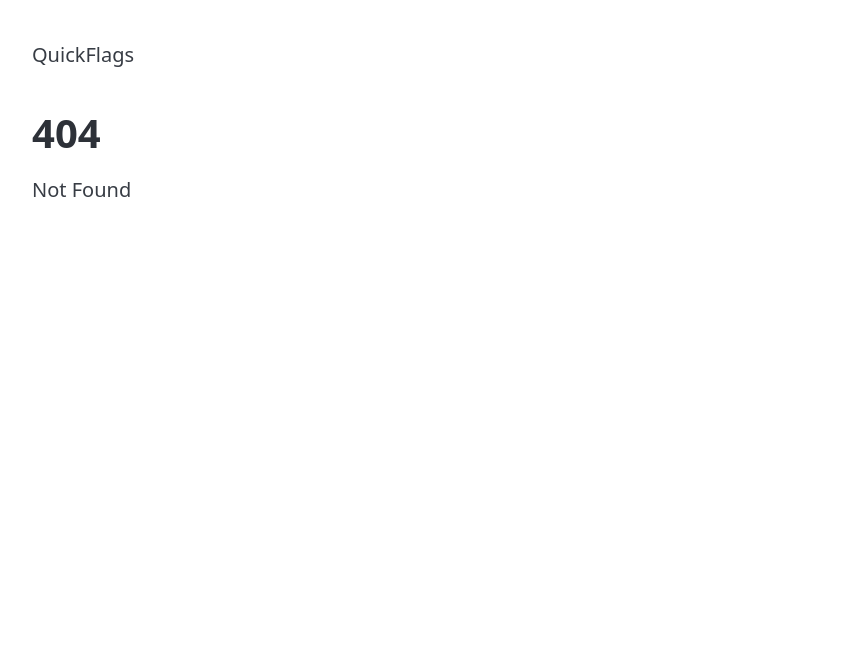
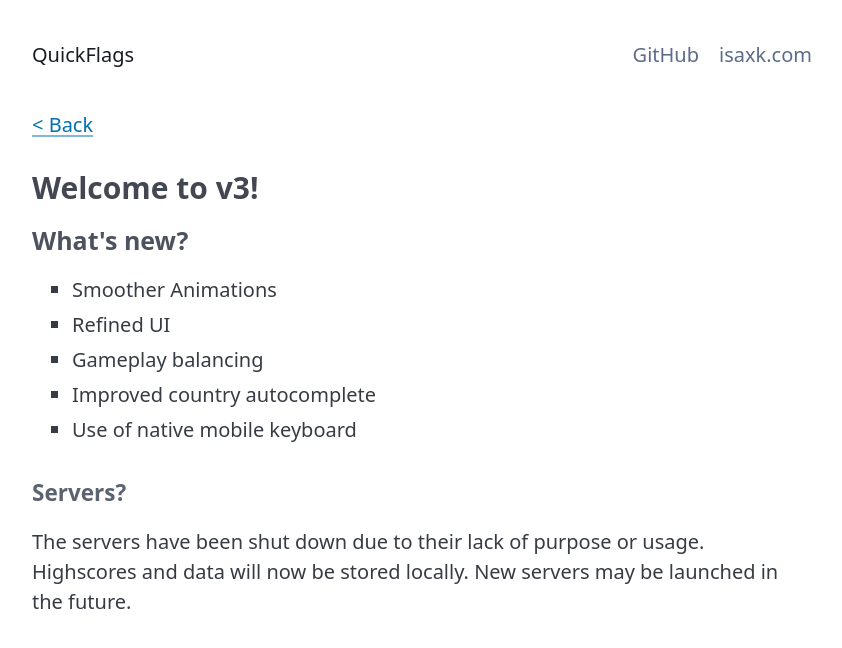
Before and after one commit to isaxk/quickflags, a SvelteKit app: page /info/v3 in a window 1280 px wide. Before the commit this address had no page. Shown: the top 648 px of the page, without its empty margins (218-1060 px from the left). Built offline with nearby package versions, Linux system fonts and the light colour scheme; a web font is replaced by a local one.

Commit message:
moved v3 info to new page

```diff
--- a/src/lib/components/Header.svelte
+++ b/src/lib/components/Header.svelte
@@ -30,11 +30,11 @@
 <div class="header-container">
 	<nav class="header-content">
 		<ul>
-			<li>QuickFlags</li>
+			<li><a href="/" class="contrast">QuickFlags</a></li>
 		</ul>
 		{#key $page.url.pathname}
 			<ul>
-				{#if $page.url.pathname === "/"}
+				{#if $page.url.pathname !== "/play"}
 					<li><a href="https://github.com/isaxk/quickflags" class="secondary">GitHub</a></li>
 					<li><a href="https:/www.isaxk.com" class="secondary">isaxk.com</a></li>
 					<!-- <li><details class="dropdown">
--- /dev/null
+++ b/src/routes/info/+layout.svelte
@@ -0,0 +1,5 @@
+<a href="/">&lt; Back</a>
+
+
+<br><br>
+<slot/>
--- /dev/null
+++ b/src/routes/info/v3/+page.svelte
@@ -0,0 +1,16 @@
+<h3>Welcome to v3!</h3>
+
+<h4>What's new?</h4>
+<ul>
+    <li>Smoother Animations</li>
+    <li>Refined UI</li>
+    <li>Gameplay balancing</li>
+    <li>Improved country autocomplete</li>
+    <li>Use of native mobile keyboard</li>
+</ul>
+<h5>Servers?</h5>
+<p>
+    The servers have been shut down due to their lack of purpose or usage.
+    Highscores and data will now be stored locally. New servers may be launched
+    in the future.
+</p>
```
Also changed, not shown: src/routes/+page.svelte (+2 -15 lines).
